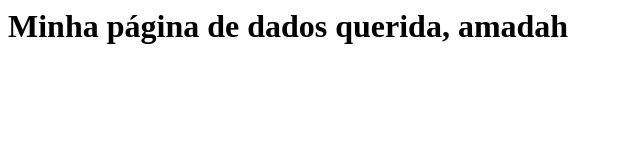
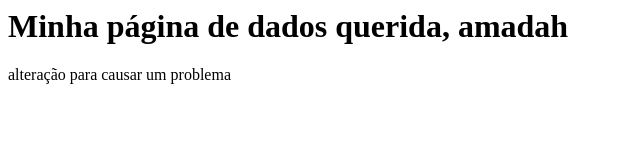
Before and after one commit to Raquelsantana10/gama-no-github, a plain HTML site: page index.html in a window 1280 px wide. Shown: the whole page, without its empty margins (0-640 px from the left). Drawn offline with Linux system fonts and the light colour scheme.

Commit message:
outro commit desta vez em master

```diff
--- a/index.html
+++ b/index.html
@@ -1,5 +1,6 @@
 <html>
     <body>
         <h1> Minha página de dados querida, amadah </h1>
+        <p> alteração para causar um problema </p>
     </body>
 </html>
```
